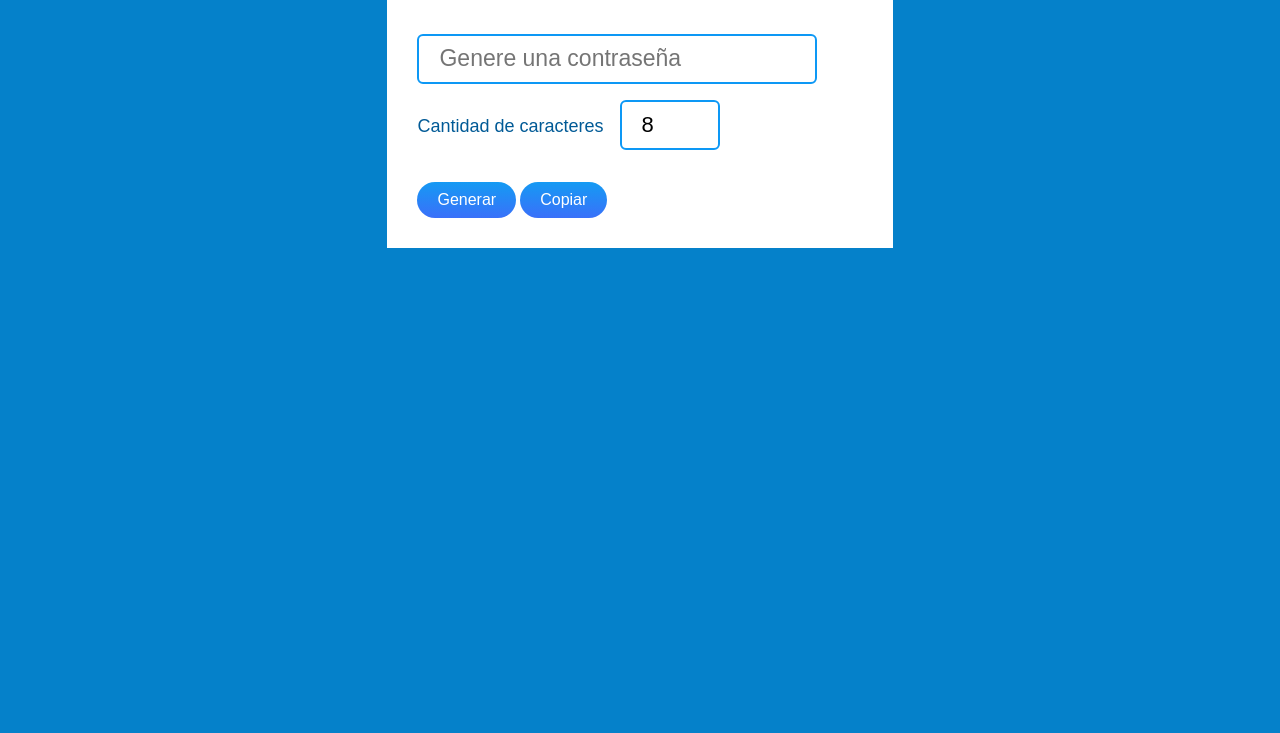
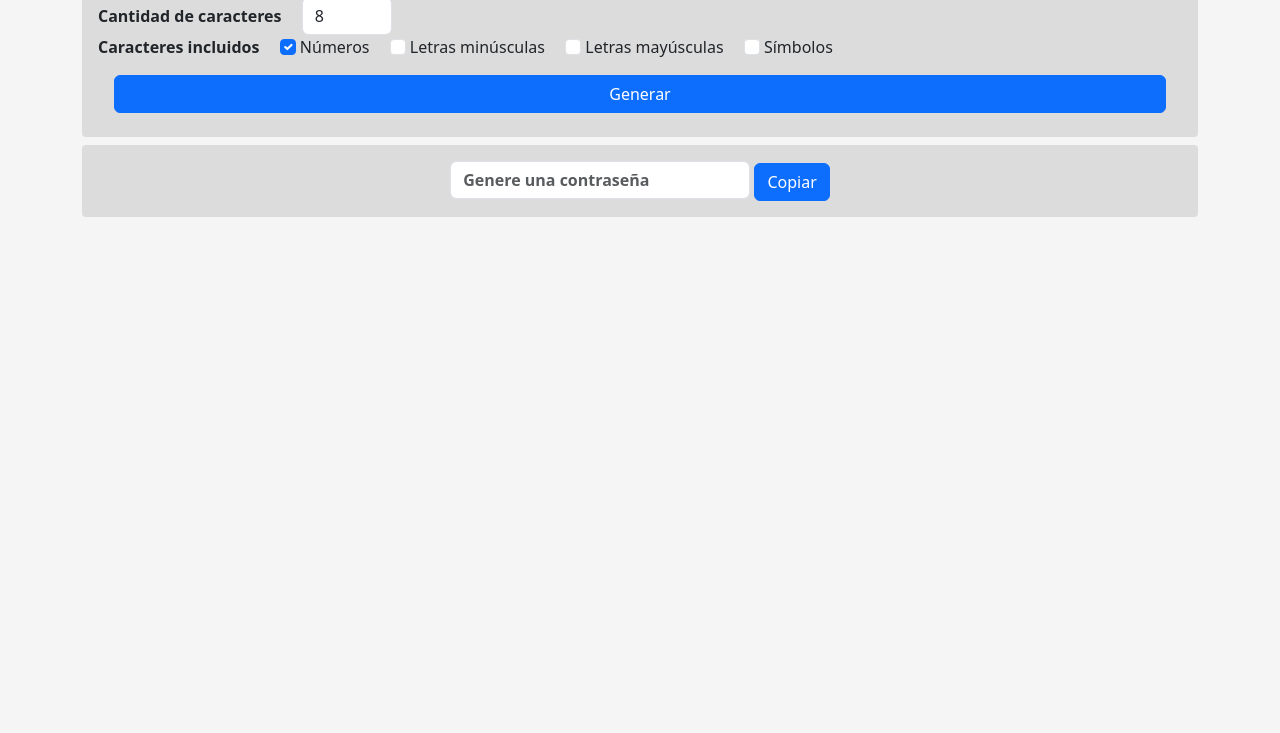
Before and after one commit to mateoymichis/passwordgen, a plain HTML site: page index.html in a window 1280 px wide. Shown: the part 67-800 px from the top of the page. Drawn offline with nearby package versions, Linux system fonts and the light colour scheme.

Commit message:
Nuevas funciones y hoja de estilos

```diff
--- a/app.js
+++ b/app.js
@@ -1,28 +1,66 @@
-var password = document.getElementById('password');
-var pass = '';
+const password = document.getElementById('password');
+let pass = '';
+const form = document.querySelector('#form');
+form.addEventListener('submit', genPassword);
+const divAlert = document.querySelector('#divAlert');
 
-function genPassword() {
-    var chars = '0123456789abcdefghijklmnopqrstuvwxyz!"#$%&/()=?ABCDEFGHIJKLMNOPQRSTUVWXYZ';
-    var passwordLength = document.getElementById('number').value;
-    pass='';
-    for (var i = 0; i < passwordLength; i++) {
-        var randomNumber = Math.floor(Math.random() * chars.length);
-        pass += chars.substring(randomNumber, randomNumber + 1);
+
+function genPassword(event) {
+    event.preventDefault();
+    divAlert.innerHTML = '';
+    let chars = '';
+    if (document.getElementById('minusculas').checked) {
+        chars += 'abcdefghijklmnopqrstuvwxyz';
+    };
+    if (document.getElementById('mayusculas').checked) {
+        chars += 'ABCDEFGHIJKLMNOPQRSTUVWXYZ';
+    };
+    if (document.getElementById('numeros').checked) {
+        chars += '0123456789';
+    };
+    if (document.getElementById('simbolos').checked) {
+        chars += '!"#$%&/()=?*+-.;';
+    };
+    if (chars != '') {
+        let passwordLength = document.getElementById('number').value;
+        pass = '';
+        for (let i = 0; i < passwordLength; i++) {
+            let randomNumber = Math.floor(Math.random() * chars.length);
+            pass += chars.substring(randomNumber, randomNumber + 1);
+        }
+        password.value = pass;
+    } else {
+        pass = '';
+        password.value = pass;
+        appendAlert('Debe seleccionar al menos un grupo de caracteres', 'danger')
     }
-    password.value = pass;
+
 }
 
 function copyPassword() {
-    var copyText = document.getElementById('password');
+    if (pass != '') {
+        navigator.clipboard.writeText(pass)
+            .then(() => {
+                appendAlert('Contraseña copiada al portapapeles', 'success')
+            })
+            .catch(err => {
+                appendAlert('Error al copiar al portapapeles', 'danger')
+            })
 
-        if (pass != '') {
-            copyText.select();
-            copyText.setSelectionRange(0, 999);
-            document.execCommand('copy');
-            alert("Contraseña copiada al portapapeles");
-        } else {
-            alert("Primero genere una contraseña");
-        }
-
+    } else {
+        appendAlert('Primero genere una contraseña', 'danger')
+    }
 
 }
+
+const appendAlert = (message, type) => {
+    const wrapper = document.createElement('div')
+    wrapper.innerHTML = [
+        `<div class="alert alert-${type} alert-dismissible m-2" role="alert">`,
+        `   <div>${message}</div>`,
+        '   <button type="button" class="btn-close" data-bs-dismiss="alert" aria-label="Close"></button>',
+        '</div>'
+    ].join('')
+    divAlert.innerHTML = '';
+    divAlert.append(wrapper)
+}
--- a/index.html
+++ b/index.html
@@ -1,26 +1,68 @@
 <!DOCTYPE html>
 <html lang="es">
+
 <head>
   <meta charset="UTF-8">
   <meta http-equiv="X-UA-Compatible" content="IE=edge">
   <meta name="viewport" content="width=device-width, initial-scale=1.0">
   <title>Generador de contraseñas</title>
+  <link href="https://cdn.jsdelivr.net/npm/bootstrap@5.3.0-alpha3/dist/css/bootstrap.min.css" rel="stylesheet"
+    integrity="sha384-KK94CHFLLe+nY2dmCWGMq91rCGa5gtU4mk92HdvYe+M/SXH301p5ILy+dN9+nJOZ" crossorigin="anonymous">
   <link rel="stylesheet" href="style.css">
-</head>
+  <link rel="shortcut icon" href="favicon.ico" type="image/x-icon">
+
 <body>
-    <div class="box">
-        <h2>Generador de contraseñas aleatorio</h2>
-        <div class="contenido">
-            <div><input type="text" placeholder="Genere una contraseña" id="password" readonly/></div>
-
-            <div><p id="caracteres">Cantidad de caracteres</p><input id="number" type="number" min="4" max="20" value="8"></div>
+  <div class="container-sm">
+    <h1>Generador de contraseñas aleatorio</h1>
+    <form id="form">
+      <div class="m-2 p-2">
+        <span>Cantidad de caracteres</span>
+        <input id="number" class="form-control ms-3" type="number" min="4" max="20" value="8">
         <div>
-                <button id="btn1" class="btn" role="button" onclick="genPassword()">Generar</button>
-                <button id="btn2" class="btn" onclick="copyPassword()">Copiar</button>
+          <span>Caracteres incluidos</span>
+          <div class="form-check-inline ms-3">
+            <input class="form-check-input" type="checkbox" value="numeros" id="numeros" checked>
+            <label class="form-check-label" for="numeros">
+              Números
+            </label>
           </div>
+          <div class="form-check-inline">
+            <input class="form-check-input" type="checkbox" value="minusculas" id="minusculas">
+            <label class="form-check-label" for="minusculas">
+              Letras minúsculas
+            </label>
+          </div>
+          <div class="form-check-inline">
+            <input class="form-check-input" type="checkbox" value="mayusculas" id="mayusculas">
+            <label class="form-check-label" for="mayusculas">
+              Letras mayúsculas
+            </label>
+          </div>
+          <div class="form-check-inline">
+            <input class="form-check-input" type="checkbox" value="simbolos" id="simbolos">
+            <label class="form-check-label" for="simbolos">
+              Símbolos
+            </label>
           </div>
 
         </div>
+        <div class="d-grid gap-2 p-3">
+          <button id="btn1" class="btn btn-primary">Generar</button>
+        </div>
+
+      </div>
+    </form>
+    <div class="p-3 divPassword">
+      <input type="text" placeholder="Genere una contraseña" id="password" class="form-control" readonly />
+      <button id="btn2" class="btn btn-primary" onclick="copyPassword()">Copiar</button>
+      <div id="divAlert"></div>
+    </div>
+  </div>
   <script src="app.js"></script>
+  <script src="https://cdn.jsdelivr.net/npm/bootstrap@5.3.0-alpha3/dist/js/bootstrap.bundle.min.js"
+    integrity="sha384-ENjdO4Dr2bkBIFxQpeoTz1HIcje39Wm4jDKdf19U8gI4ddQ3GYNS7NTKfAdVQSZe"
+    crossorigin="anonymous"></script>
+  </head>
 </body>
+
 </html>
--- a/style.css
+++ b/style.css
@@ -1,101 +1,33 @@
-* {
-  margin: 0;
-  padding: 0;
-  user-select: none;
-  box-sizing: border-box;
+body {
+  background-color: whitesmoke;
 }
 
-body {
-  background-color: #0581ca;
-  justify-content: center;
-  align-items: center;
-  display: flex;
-
+#form {
+  background-color: gainsboro;
+  border-radius: 4px;
 }
 
-.box {
-  background-color: white;
-  padding-top: 30px;
-  padding: 30px;
-  max-width: 100vh;
+span {
+  font-weight: bolder;
 }
 
-.box h2 {
-  margin-bottom: 40px;
-  text-align: center;
-  font-size: 26px;
-  color: #015a96;
-  font-family: sans-serif;
+#number {
+  width: 90px;
+  display: inline;
 }
 
-input {
-  padding: 20px;
-  user-select: none;
-  height: 50px;
-  width: 400px;
-  border-radius: 6px;
-  border: 2px solid rgb(13, 152, 245);
-  outline: none;
-  font-size: 22px;
+.divPassword {
+  text-align: center;
+  background-color: gainsboro;
+  border-radius: 4px;
 }
 
-input::placeholder {
-  font-size: 23px;
+#password {
+  width: 300px;
+  display: inline;
+  font-weight: bolder;
 }
 
-#caracteres {
+#btn2 {
   display: inline;
-  margin-right: 1rem;
-  font-size: 18px;
-  color: #015a96;
-  font-family: sans-serif;
 }
-#number {
-  width: 100px;
-  display: inline;
-  margin-top: 1rem;
-  margin-bottom: 2rem;
-}
-
-.btn {
-  align-items: center;
-  appearance: none;
-  background-color: #3EB2FD;
-  background-image: linear-gradient(1deg, #4F58FD, #149BF3 99%);
-  background-size: calc(100% + 20px) calc(100% + 20px);
-  border-radius: 100px;
-  border-width: 0;
-  box-shadow: none;
-  box-sizing: border-box;
-  color: #FFFFFF;
-  cursor: pointer;
-  display: inline-flex;
-  font-family: CircularStd,sans-serif;
-  font-size: 1rem;
-  height: auto;
-  justify-content: center;
-  line-height: 1.5;
-  padding: 6px 20px;
-  position: relative;
-  text-align: center;
-  text-decoration: none;
-  transition: background-color .2s,background-position .2s;
-  user-select: none;
-  -webkit-user-select: none;
-  touch-action: manipulation;
-  vertical-align: top;
-  white-space: nowrap;
-}
-
-.btn:active,
-.btn-21:focus {
-  outline: none;
-}
-
-.btn1:hover {
-  background-position: -20px -20px;
-}
-
-.btn:focus:not(:active) {
-  box-shadow: rgba(40, 170, 255, 0.25) 0 0 0 .125em;
-}
```
Also changed, not shown: favicon.ico (added), 1 other file. Lines whose indentation alone changed are shown as unchanged.
